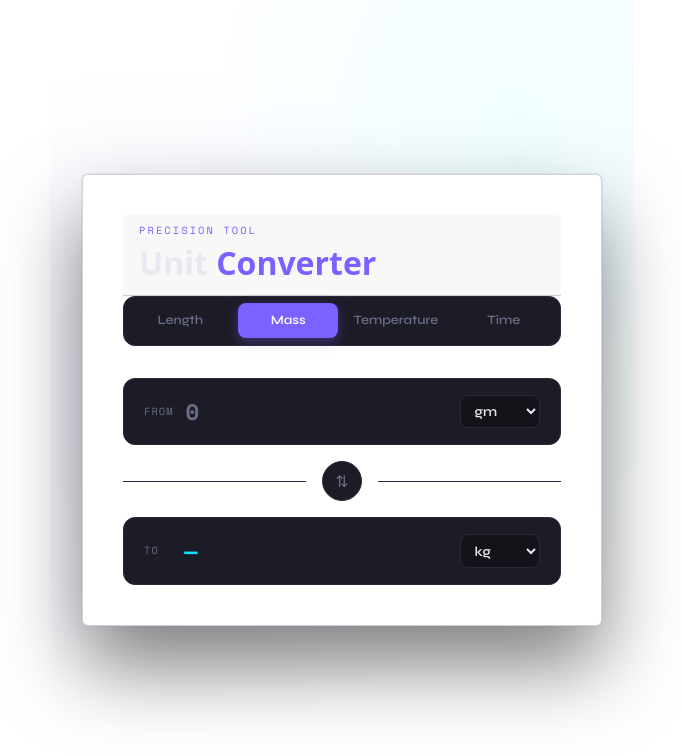
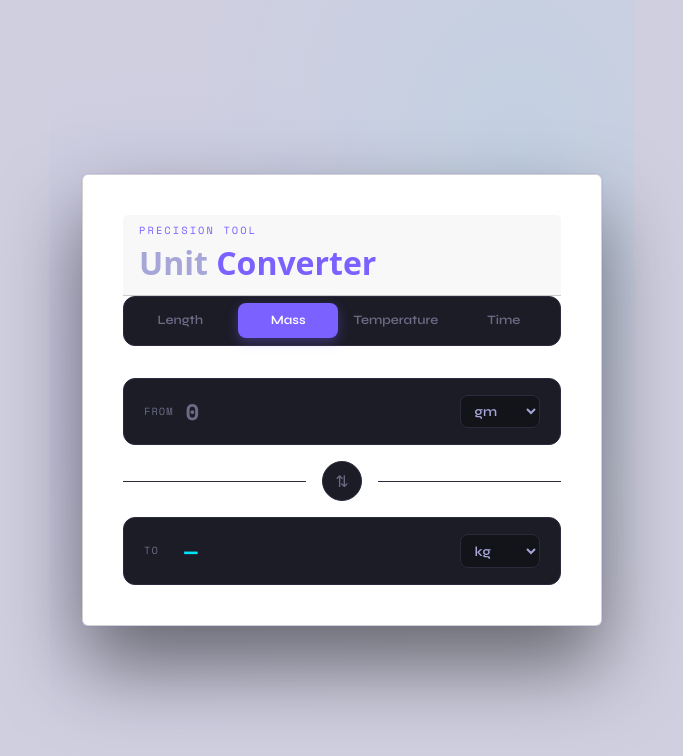
Before and after one commit to 111girish/Unit-converter, a React (Vite) app in the folder Unit converter/: page / in a window 1280 px wide. Shown: the top 756 px of the page, without its empty margins (298-981 px from the left). Built offline with nearby package versions, Linux system fonts and the light colour scheme.

Commit message:
Changed background

```diff
--- a/Unit converter/src/components/UnitConverter.css
+++ b/Unit converter/src/components/UnitConverter.css
@@ -7,7 +7,7 @@
   --border: #2a2a3d;
   --accent: #7b61ff;
   --accent2: #00e5ff;
-  --text: #e8e8f0;
+  --text: #a6a6d8;
   --text-dim: #6b6b85;
   --success: #00e5a0;
   --radius: 12px;
--- a/Unit converter/src/index.css
+++ b/Unit converter/src/index.css
@@ -1,4 +1,4 @@
 body {
   margin: 0;
-  background: #0a0a0f;
+  background: #cfcfe0 !important;
 }
```
